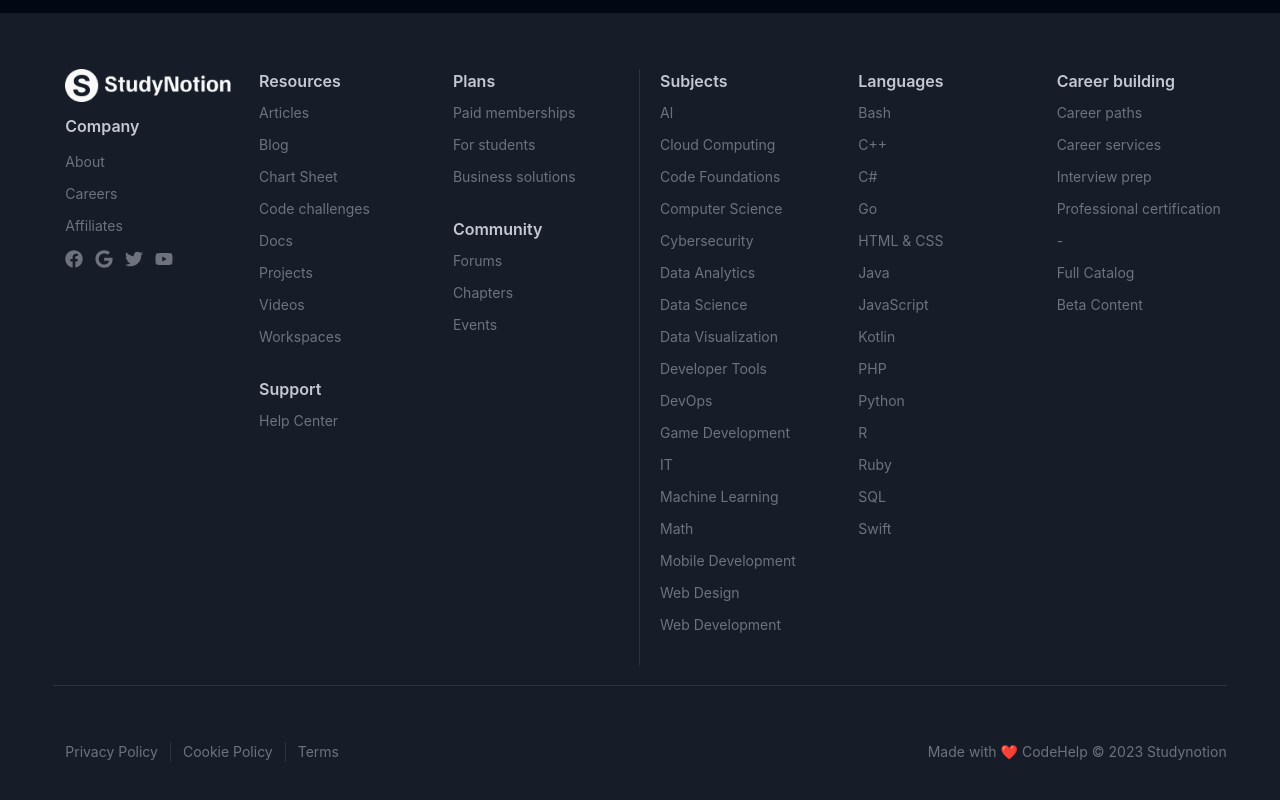
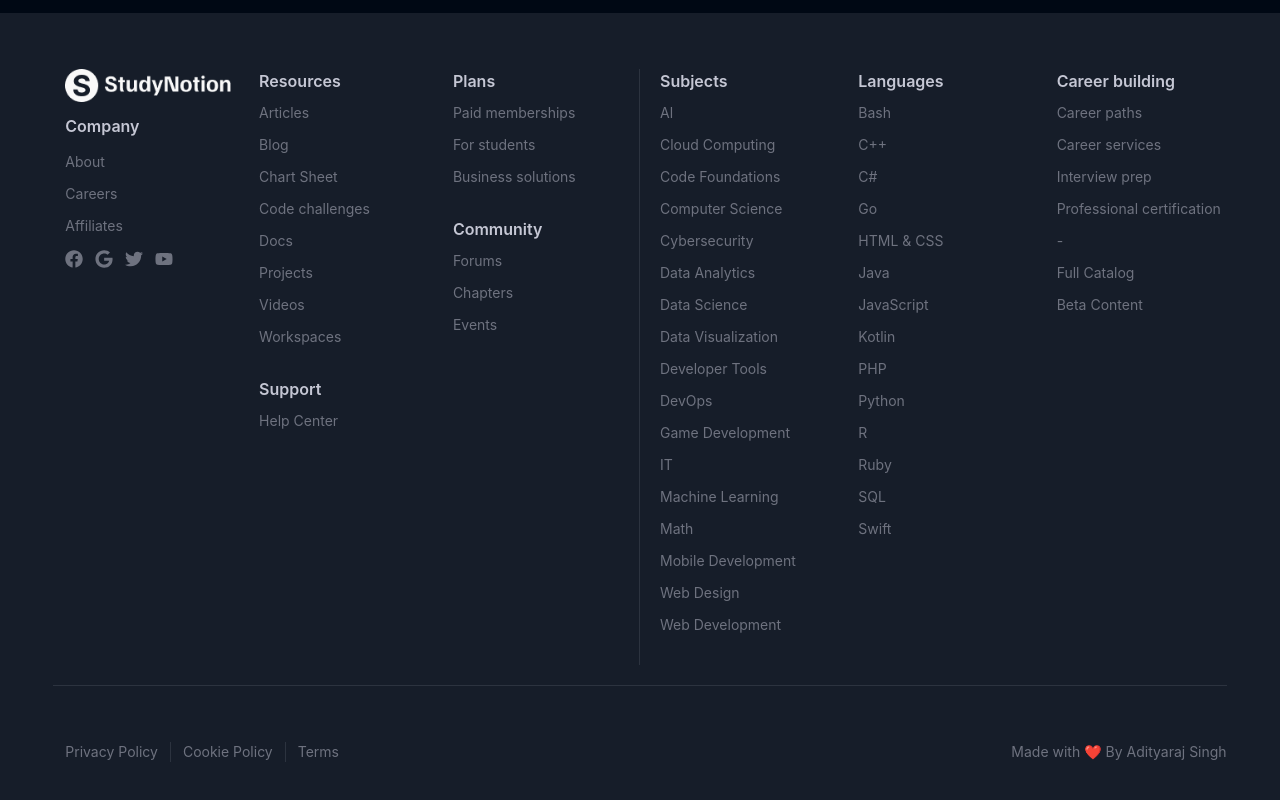
Before and after one commit to Adityaraj-Singhh/StudyNotion, a React (Create React App) app: page / in a window 1280 px wide. Shown: the part 5120-5920 px from the top of the page. Built offline with nearby package versions, Linux system fonts and the light colour scheme; no server answers.

Commit message:
Updated Home page and Footer

```diff
--- a/src/components/common/Footer.jsx
+++ b/src/components/common/Footer.jsx
@@ -172,7 +172,7 @@
             })}
           </div>
 
-          <div className="text-center">Made with ❤️ CodeHelp © 2023 Studynotion</div>
+          <div className="text-center">Made with ❤️ By Adityaraj Singh</div>
         </div>
       </div>
     </div>
```
Also changed, not shown: 1 other file (tests, documents, lock files or other folders).
